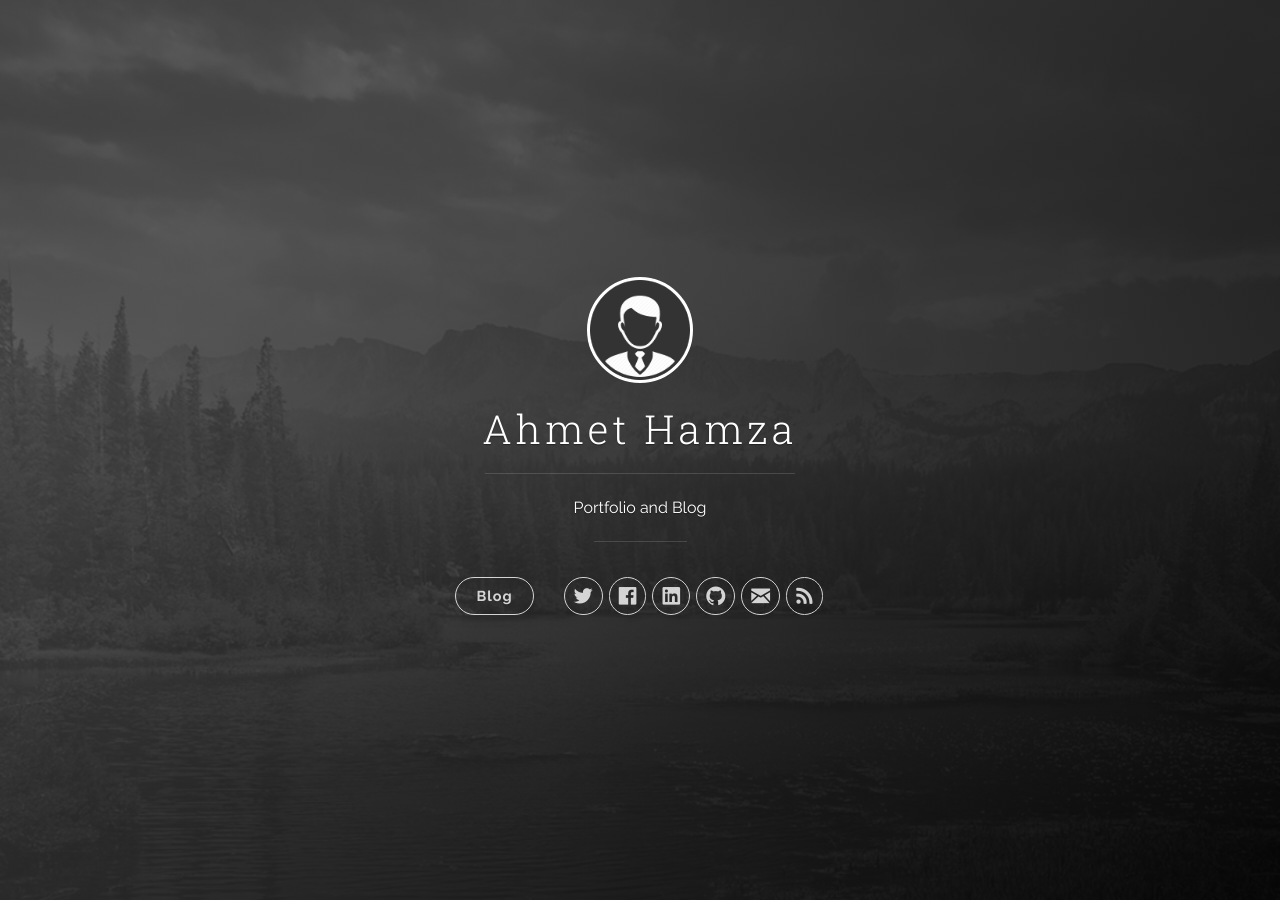
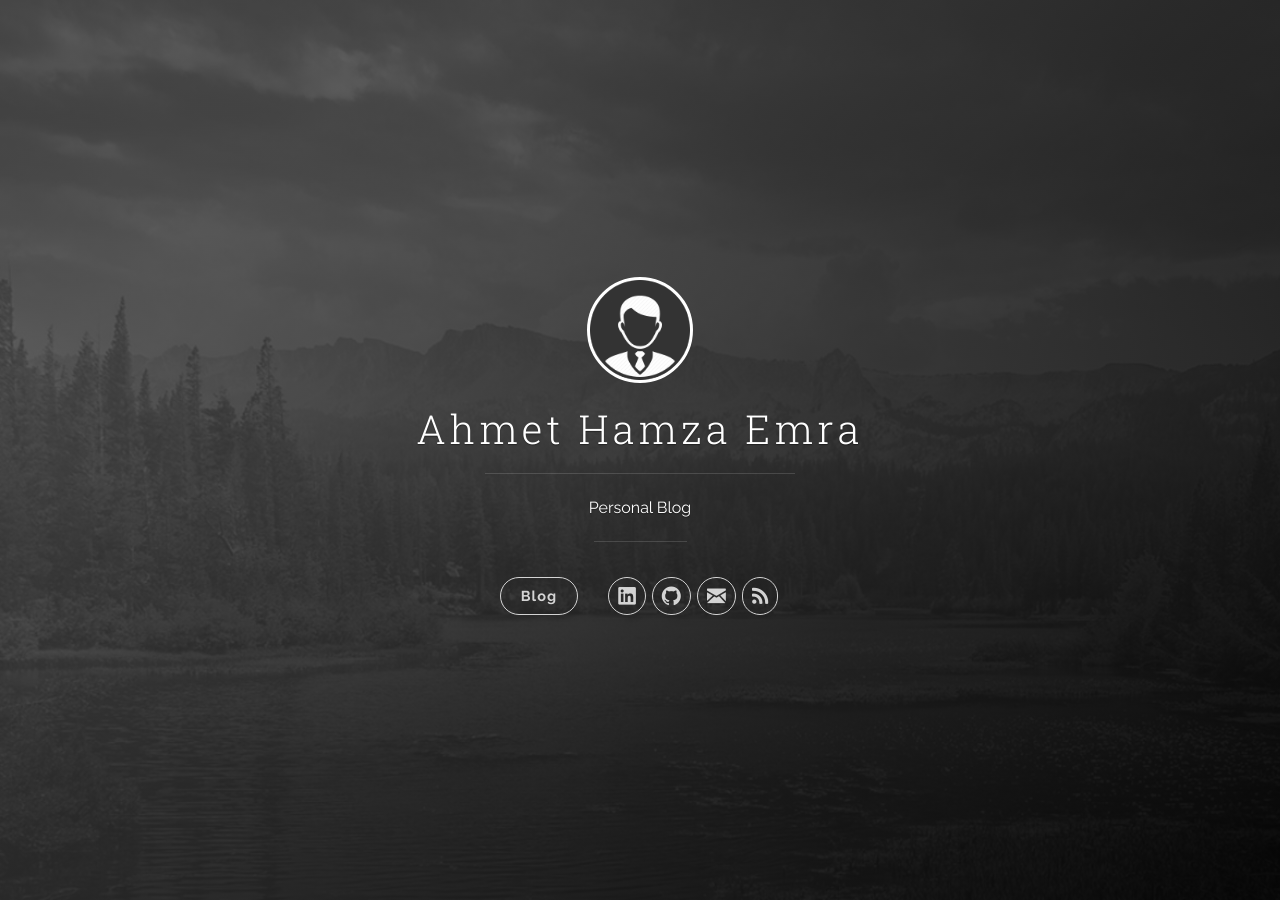
Before and after one commit to AhmetHamzaEmra/ahmethamzaemra.github.io, a Jekyll site: the page built from index.html, in a window 1280 px wide. Built offline with Jekyll 4.4.1, drawn with Linux system fonts in a browser that asks for light colours; nearby versions of some CDN libraries; the list of posts is cut into pages by our own code.

Commit message:
new things

```diff
--- a/_config.yml
+++ b/_config.yml
@@ -1,18 +1,16 @@
 # Site settings
-title: Ahmet Hamza
-description: 'Portfolio and Blog'
-url: 'https://ahmethamzaemra.github.io'
+title: Ahmet Hamza Emra
+description: 'Personal Blog'
+url: 'ahmethamzaemra.github.io'
 baseurl: '/jekyll-uno'
 # google_analytics: 'UA-XXXXXX-X'
 # disqus_shortname: 'your-disqus-name'
 
 author:
-  name: 'Ahmet Hamza'
-  email: hortacha@shit.com
-  twitter_username: joshgerdes
-  facebook_username: joshgerdes
-  github_username:  joshgerdes
-  linkedin_username:  joshgerdes
+  name: 'Ahmet Hamza Emra'
+  email: hamza.emra@gmail.com
+  github_username:  ahmethamzaemra
+  linkedin_username:  ahmethamzaemra
 
 defaults:
   -
--- a/feed.xml
+++ b/feed.xml
@@ -2,7 +2,7 @@
 layout: null
 ---
 <?xml version="1.0" encoding="UTF-8"?>
-<rss version="2.0" xmlns:atom="https://www.w3.org/2005/Atom">
+<rss version="2.0" xmlns:atom="http://www.w3.org/2005/Atom">
   <channel>
     <title>{{ site.title | xml_escape }}</title>
     <description>{{ site.description | xml_escape }}</description>
--- a/sitemap.xml
+++ b/sitemap.xml
@@ -4,7 +4,7 @@ sitemap:
   exclude: 'yes'
 ---
 <?xml version="1.0" encoding="UTF-8"?>
-<urlset xmlns="https://www.sitemaps.org/schemas/sitemap/0.9">
+<urlset xmlns="http://www.sitemaps.org/schemas/sitemap/0.9">
   {% for post in site.posts %}
     {% unless post.published == false %}
     <url>
```
Also changed, not shown: README.md, 7 other files.
